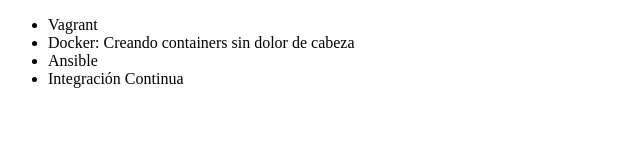
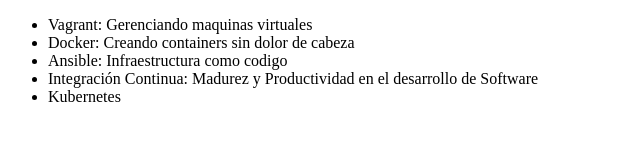
Before and after one commit to Maikol-Angulo/Alura-git, a plain HTML site: page index.html in a window 1280 px wide. Shown: the whole page, without its empty margins (0-640 px from the left). Drawn offline with Linux system fonts and the light colour scheme.

Commit message:
Agregando informacion a las listas

```diff
--- a/index.html
+++ b/index.html
@@ -6,10 +6,11 @@
     </head>
     <body>
         <ul>
-            <li>Vagrant</li>
+            <li>Vagrant: Gerenciando maquinas virtuales</li>
             <li>Docker: Creando containers sin dolor de cabeza</li>
-            <li>Ansible</li>
-            <li>Integración Continua</li>
+            <li>Ansible: Infraestructura como codigo</li>
+            <li>Integración Continua: Madurez y Productividad en el desarrollo de Software</li>
+            <li>Kubernetes</li>
         </ul>
     </body>
 </html>
```
